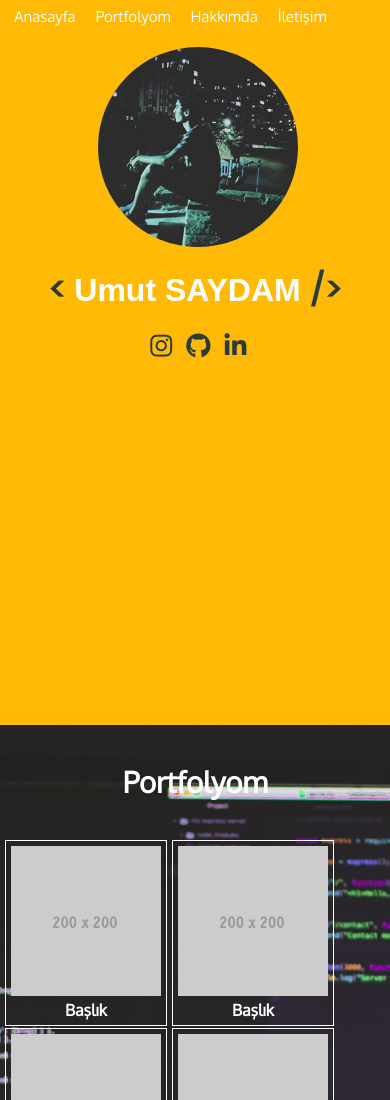
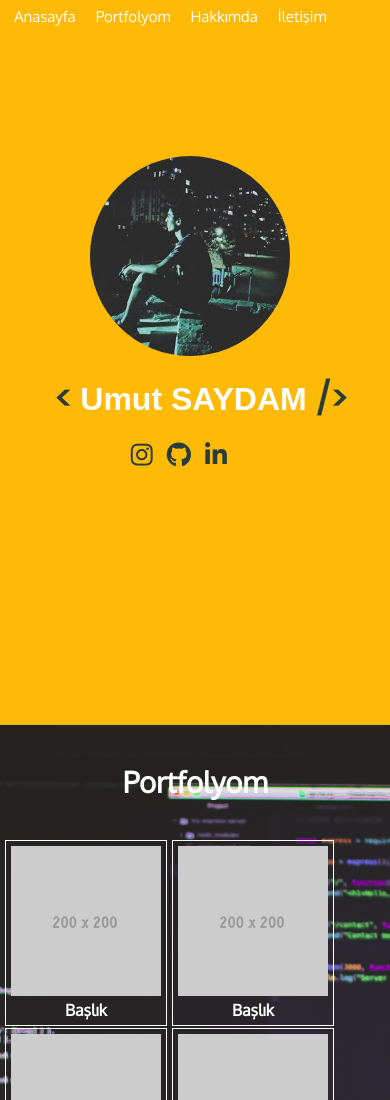
Before and after one commit to umutsaydam/umutsaydam, a plain HTML site: page index.html in a window 390 px wide. Shown: the top 1100 px of the page. Drawn offline with Linux system fonts and the light colour scheme; a web font is replaced by a local one.

Commit message:
Update style.css

```diff
--- a/Css/style.css
+++ b/Css/style.css
@@ -812,12 +812,12 @@ a{
         width: 200px;
         height: 200px;
         border-radius: 150px;
-        margin-left: 25%;
-        margin-top: 12%;
+        margin-left: 23%;
+        margin-top: 40%;
     }
 
     .header ul{
-        margin-left:27%;
+        margin-left:22%;
     }
 
     .header li{
@@ -834,7 +834,7 @@ a{
     .header h2{
         color: #fff;
         text-align: center;
-        margin-left: 0px;
+        margin-left: 12px;
         font-size: 32px;
         padding: 15px;
         cursor: default;
```
